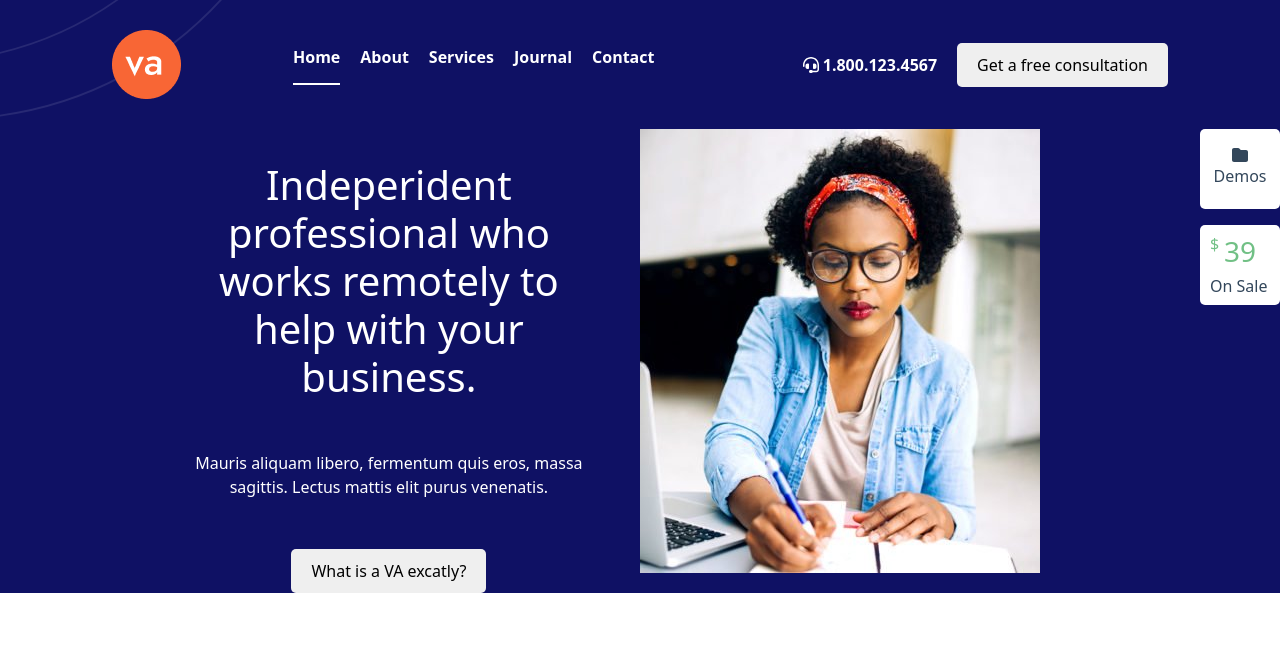
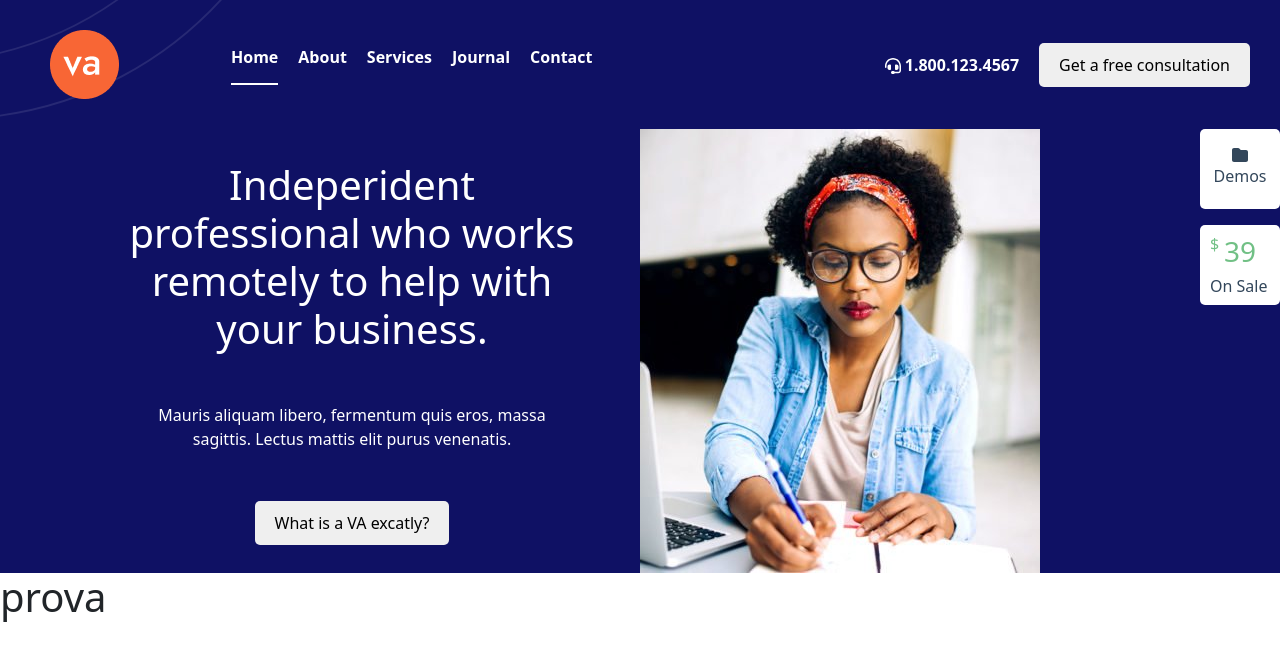
Before and after one commit to hroque01/proj-html-vuejs, a Vue app: page / in a window 1280 px wide. Shown: the top 660 px of the page. Built offline with nearby package versions, Linux system fonts and the light colour scheme.

Commit message:
Addjustment of Header and Jumbtron size container

```diff
--- a/src/App.vue
+++ b/src/App.vue
@@ -1,12 +1,14 @@
 <script>
 import AppHeaderVue from './components/AppHeader.vue';
 import AppJumbotronVue from './components/AppJumbotron.vue';
+import AppServicesVue from './components/AppServices.vue';
 
 export default {
   name: "App",
   components: {
     AppHeaderVue,
     AppJumbotronVue,
+    AppServicesVue,
   }
 }
 </script>
@@ -17,8 +19,8 @@ export default {
   </header>
   <main>
     <AppJumbotronVue />
+    <AppServicesVue />
   </main>
-
 </template>
 
 <style lang="scss">
--- a/src/components/AppHeader.vue
+++ b/src/components/AppHeader.vue
@@ -38,7 +38,7 @@ export default {
 
 <template>
 
-    <div class="container">
+    <div class="container-larger">
         <div class="header-nav">
             <div class="nav-left">
                 <!-- Logo -->
@@ -80,6 +80,11 @@ export default {
 
 <style lang="scss" scoped>
 @use '../styles/partials/variables.scss' as *;
+@use '../styles/general.scss' as *;
+
+.container-larger {
+    margin-left: 20px;
+}
 
 .header-nav {
     display: flex;
--- a/src/components/AppJumbotron.vue
+++ b/src/components/AppJumbotron.vue
@@ -6,7 +6,7 @@ export default {
 
 <template>
     <section class="jumbotron">
-        <div class="container">
+        <div class="container-larger">
             <!-- Jumbotron text -->
             <div class="JumboText">
                 <h1>Indeperident professional who works remotely to help with your business.</h1>
@@ -49,7 +49,7 @@ export default {
     color: $font-white;
     background-color: $color-bg;
 
-    .container {
+    .container-larger {
         display: flex;
 
         .JumboText {
--- /dev/null
+++ b/src/components/AppServices.vue
@@ -0,0 +1,14 @@
+<script>
+export default {
+    name: "AppServicesVue"
+}
+</script>
+
+<template>
+    <h1>prova</h1>
+</template>
+
+<style lang="scss" scoped>
+@use '../styles/partials/variables.scss' as *;
+@use '../styles/general.scss' as *;
+</style>
--- a/src/styles/general.scss
+++ b/src/styles/general.scss
@@ -2,9 +2,6 @@
 
 @import 'node_modules/bootstrap/scss/bootstrap';
 
-.container {
-    width: 1800px;
-}
 
 li {
     list-style-type: none;
```
